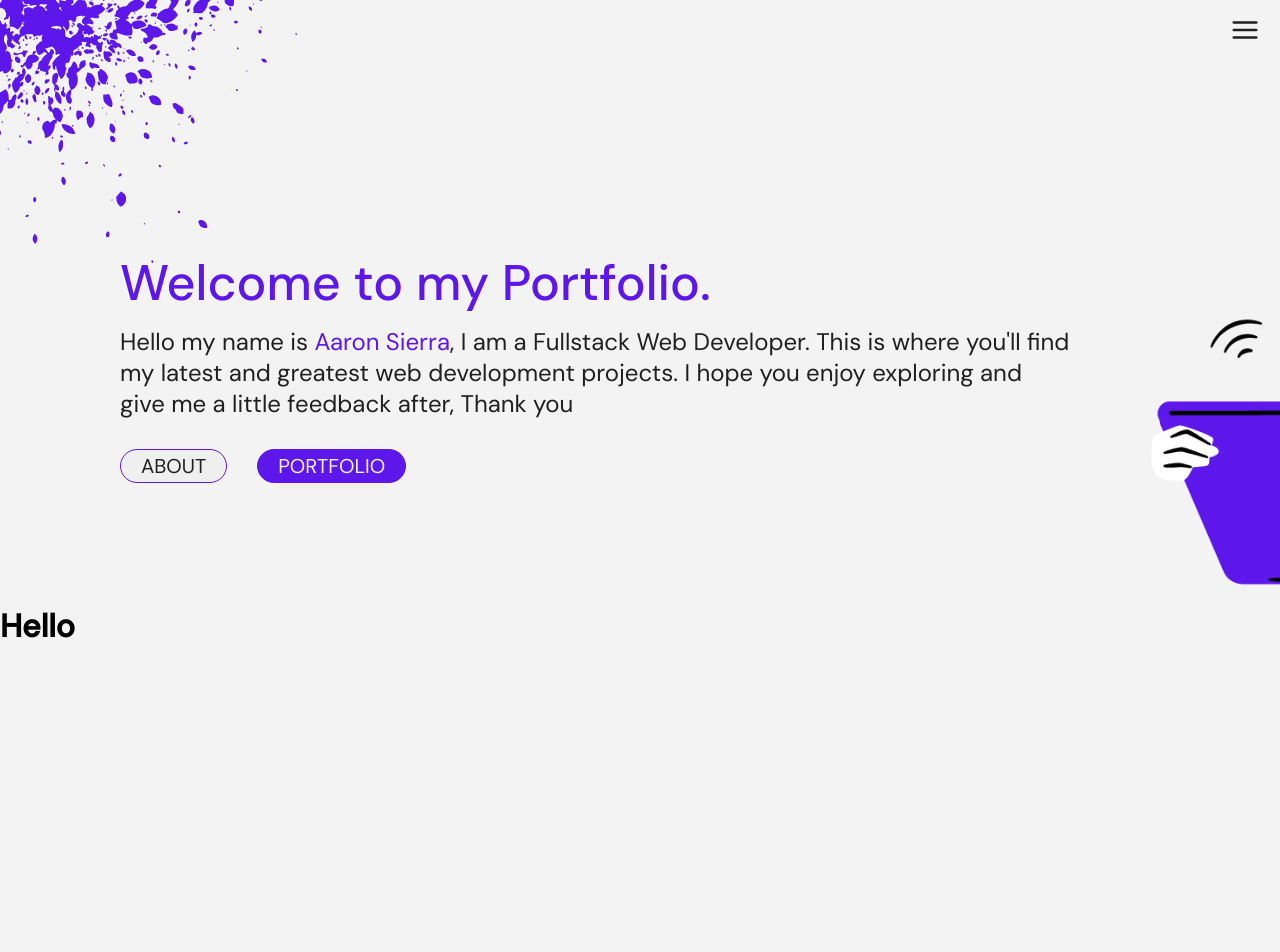
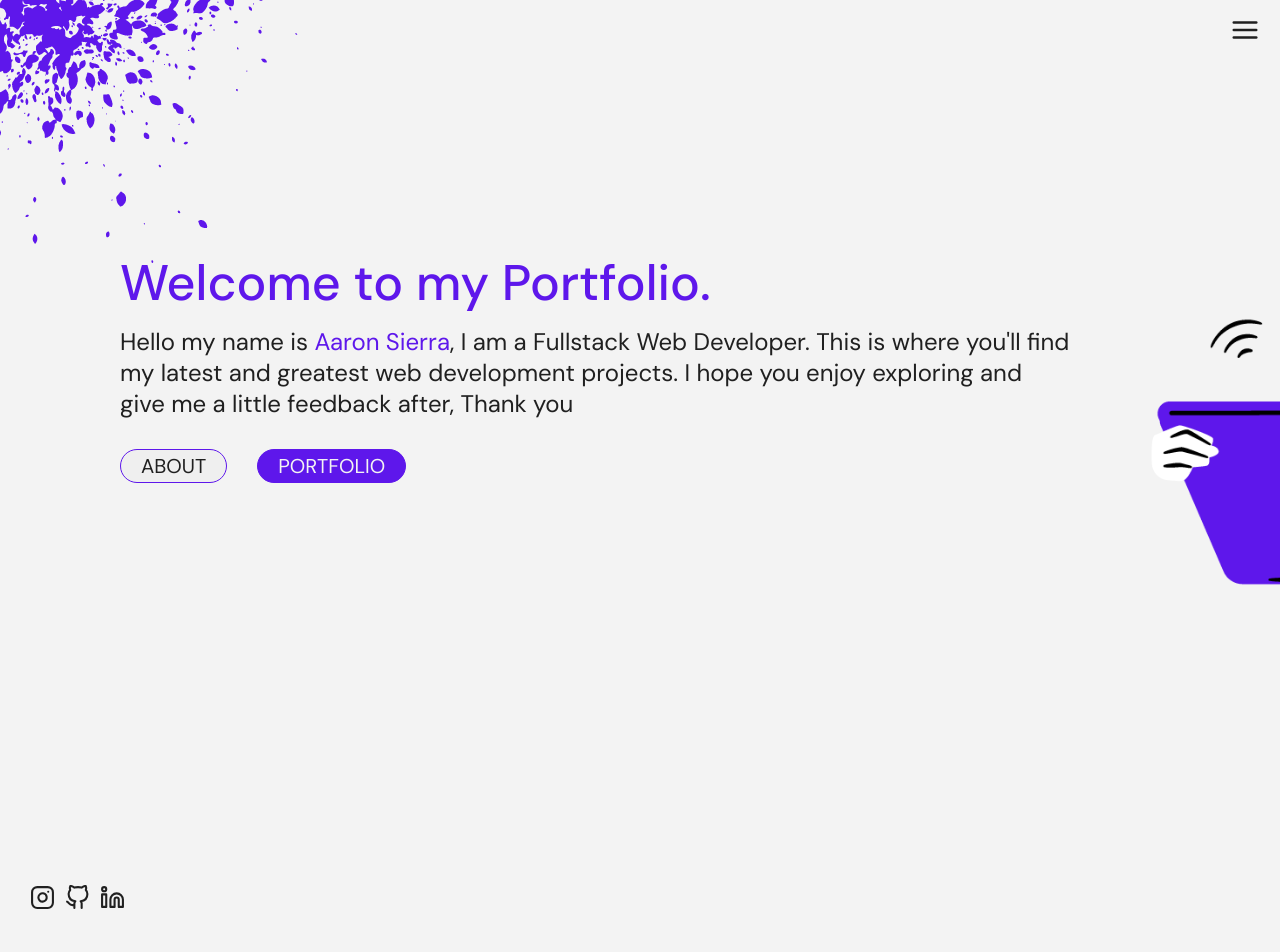
Before and after one commit to DiamondD7/WebPortfolio_2023, a React (Vite) app: page / in a window 1280 px wide. Shown: the top 952 px of the page. Built offline with nearby package versions, Linux system fonts and the light colour scheme.

Commit message:
added the social media icons

```diff
--- a/src/components/SocialMediaIcons.jsx
+++ b/src/components/SocialMediaIcons.jsx
@@ -1,10 +1,15 @@
 import React from "react";
+import { FiInstagram, FiGithub, FiLinkedin } from "react-icons/fi";
 
 import "../styles/socialmediastyles.css";
 const SocialMediaIcons = () => {
   return (
     <div>
-      <h1>Hello</h1>
+      <div className="socialmedia-container__wrapper">
+        <FiInstagram size={"25px"} color="#202020" />
+        <FiGithub size={"25px"} color="#202020" />
+        <FiLinkedin size={"25px"} color="#202020" />
+      </div>
     </div>
   );
 };
--- a/src/styles/socialmediastyles.css
+++ b/src/styles/socialmediastyles.css
@@ -0,0 +1,6 @@
+.socialmedia-container__wrapper{
+    display: flex;
+    gap: 10px;
+    padding:280px 0 0 30px;
+
+}
```
